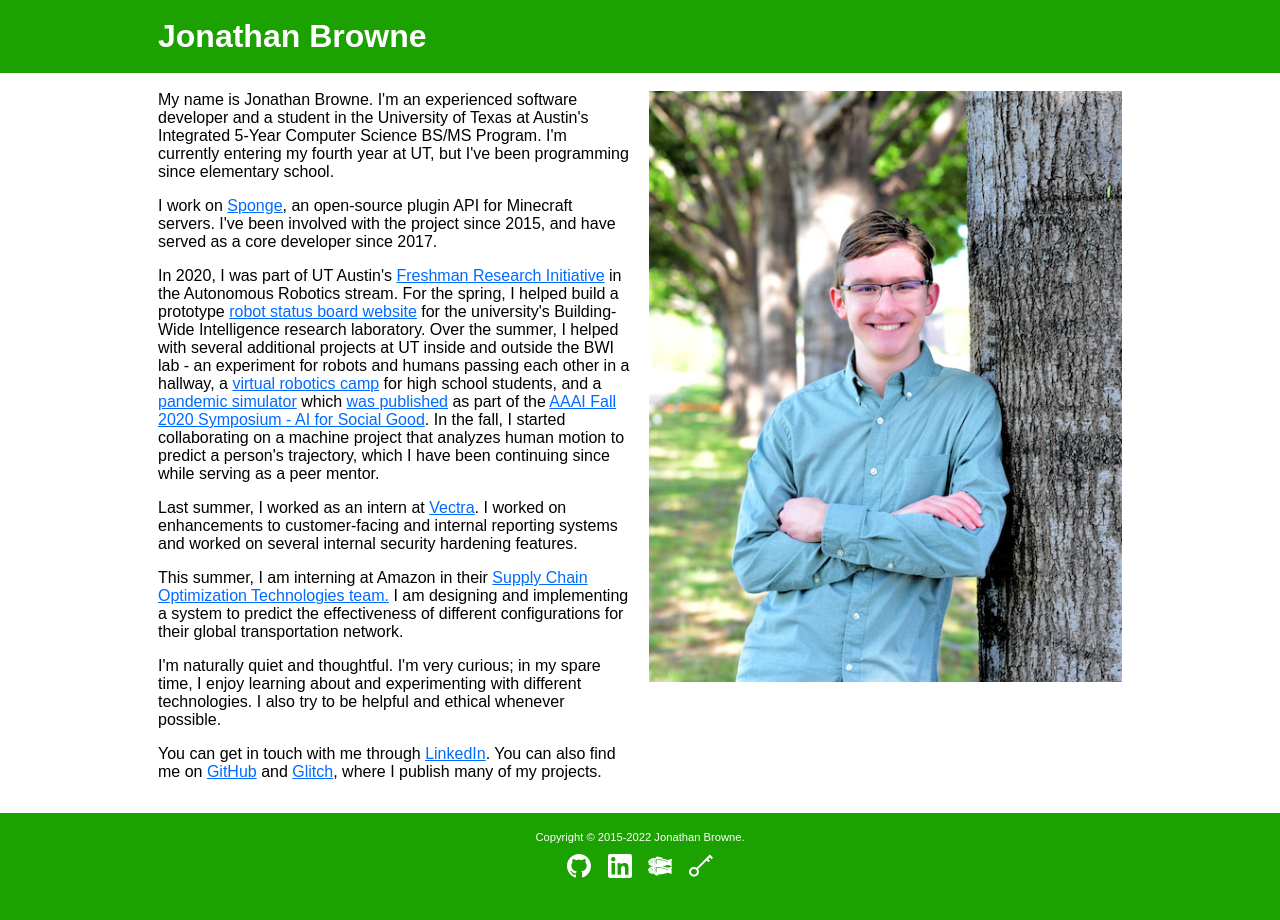
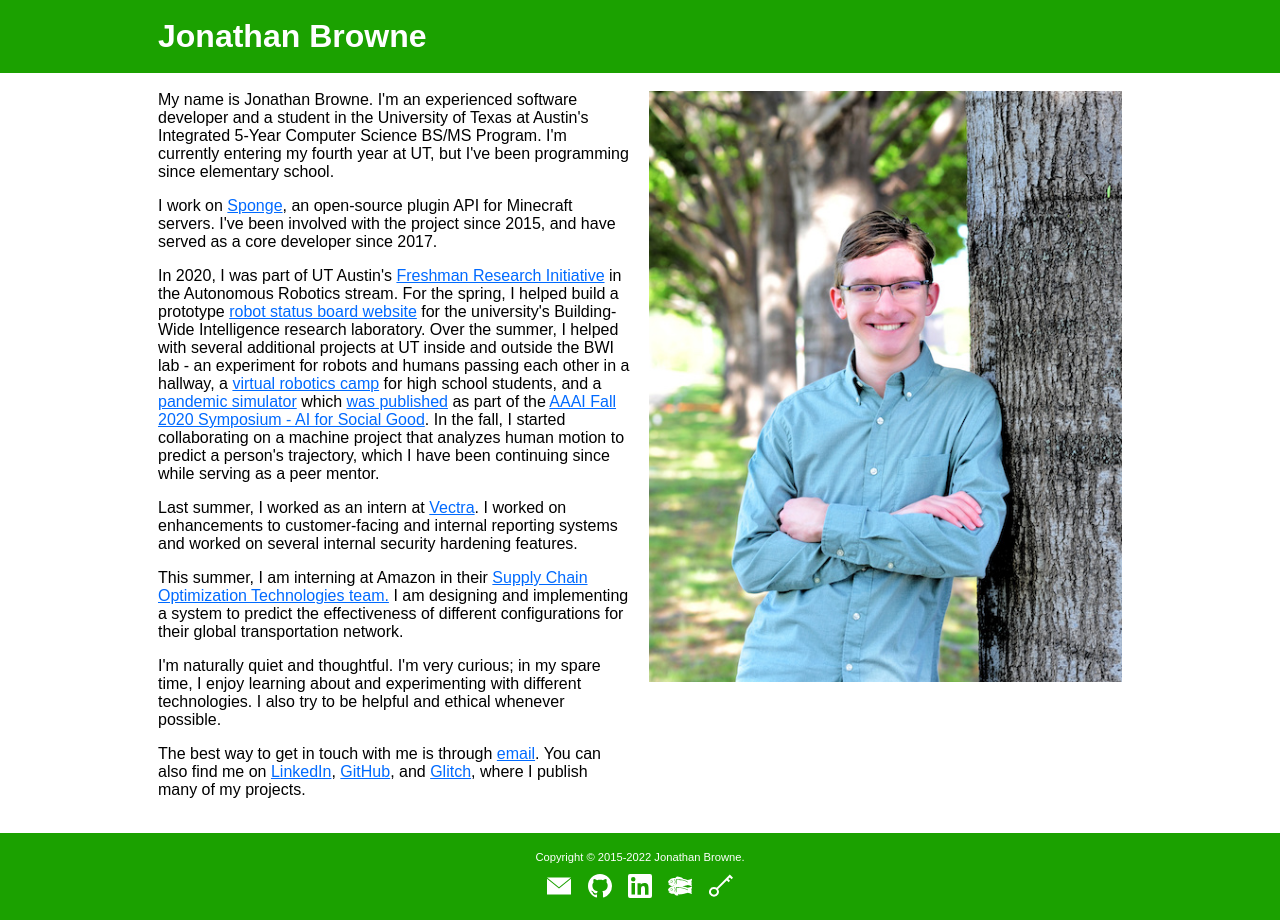
Before and after one commit to JBYoshi/jbyoshi.github.io, a Jekyll site: the page built from index.html, in a window 1280 px wide. Built offline with Jekyll 4.4.1, drawn with Linux system fonts in a browser that asks for light colours; comment, search, counter and statistics services are not loaded.

Commit message:
Add contact form.

```diff
--- /dev/null
+++ b/_config-dev.yml
@@ -0,0 +1 @@
+jbtools: http://localhost:4000
--- a/_config.yml
+++ b/_config.yml
@@ -20,7 +20,7 @@
 permalink: /blog/:year/:month/:day/:title
 title: Jonathan Browne
 author: Jonathan Browne
-jbanalytics: https://analytics.jonathanb.dev
+jbtools: https://tools.jonathanb.dev
 styles:
   sizes:
     column: "(min-width: 1000px) 473px, (min-width: 600px) calc(50vw - 27px), calc(100vw - 36px)"
--- a/_layouts/base.html
+++ b/_layouts/base.html
@@ -1,7 +1,7 @@
 <!DOCTYPE html>
 <html lang="en-US">
     <head>
-        <meta http-equiv="Content-Security-Policy" content="default-src 'self'; script-src 'self' {{ site.jbanalytics }}; connect-src {{ site.jbanalytics }};">
+        <meta http-equiv="Content-Security-Policy" content="default-src 'self'; script-src 'self' {{ site.jbtools }}; connect-src {{ site.jbtools }};">
         <meta charset="UTF-8">
 
         <title>
@@ -21,8 +21,8 @@
         <link rel="shortcut icon" type="image/svg+xml" href="{{ site.baseurl }}/assets/jb-green.svg">
         <link rel="shortcut icon" type="image/png" href="{{ site.baseurl }}/assets/jb-green.png">
         {% endif %}
-        {% if site.jbanalytics != "" %}
-        <script async defer src="{{ site.jbanalytics }}/.knowshi"></script>
+        {% if site.jbtools != "" %}
+        <script async defer src="{{ site.jbtools }}/.knowshi"></script>
         {% endif %}
         <link rel="stylesheet" href="{{ site.baseurl }}/assets/style.css">
         <link rel="canonical" href="{{ page.url | absolute_url }}">
@@ -57,6 +57,9 @@
                     Copyright &copy; 2015-{{ 'now' | date: "%Y" }} {{ site.author }}.
                 </p>
                 <p>
+                    <a href="/contact" class="social">
+                        <img src="{{ site.baseurl }}/assets/email.svg" alt="Email">
+                    </a>
                     <a href="https://github.com/JBYoshi" class="social" {% if page.relme %}rel="me"{% endif %}>
                         <img src="{{ site.baseurl }}/assets/3rdparty/github-white.svg" alt="GitHub">
                     </a>
--- a/assets/style.css
+++ b/assets/style.css
@@ -23,7 +23,7 @@
 h1, p {
     margin-top: 0;
 }
-p:last-child {margin-bottom: 0;}
+div.container>p:last-child, div.container>:last-child>p:last-child {margin-bottom: 0;}
 h1 {font-weight: bold; font-size: 2em;}
 h2 {font-weight: bold; font-size: 1.8em;}
 h3 {font-weight: bold; font-size: 1.55em;}
@@ -76,7 +76,8 @@
 .social img {width: 24px; height: 24px;}
 img {width: 100%; max-width: 100%; height: auto;}
 input, button, select, textarea {font-size: 100%; font: inherit;}
-textarea {width: 100%; box-sizing: border-box; height: 100vh; resize: none;}
+input {width: 20em;}
+textarea {width: 100%; box-sizing: border-box; height: 10em; resize: none;}
 
 /* Desktop */
 @media screen and (min-width:600px) {
--- a/index.html
+++ b/index.html
@@ -65,8 +65,9 @@
 </p>
 
 <p>
-    You can get in touch with me through <a href="https://linkedin.com/in/jonathan-browne">
-    LinkedIn</a>. You can also find me on <a href="https://github.com/JBYoshi">GitHub</a> and
+    The best way to get in touch with me is through <a href="/contact">email</a>. You can also find
+    me on <a href="https://linkedin.com/in/jonathan-browne">LinkedIn</a>,
+    <a href="https://github.com/JBYoshi">GitHub</a>, and
     <a href="https://glitch.com/@JBYoshi">Glitch</a>, where I publish many of my projects.
 </p>
 
```
Also changed, not shown: assets/contact.js (added, +26 -0 lines), contact.html (added, +51 -0 lines), assets/email.svg (added), 1 other file.
